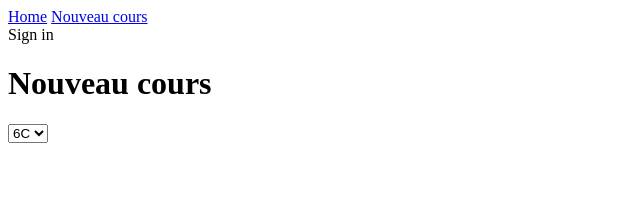
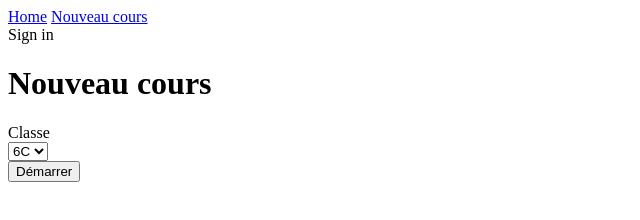
Before and after one commit to BorisTreize/qlive, a plain HTML site: page index.html in a window 1280 px wide. Shown: the whole page, without its empty margins (0-640 px from the left). Drawn offline with Linux system fonts and the light colour scheme.

Commit message:
update index.html

```diff
--- a/index.html
+++ b/index.html
@@ -15,12 +15,14 @@
     </div>
     <div id="new_cours">
         <h1>Nouveau cours</h1>
+        Classe
         <form>
             <select name="class">
                 <option>6C</option>
                 <option>6D</option>
             </select>
         </form>
+        <button>Démarrer</button>
     </div>
   </body>
 </html>
```
